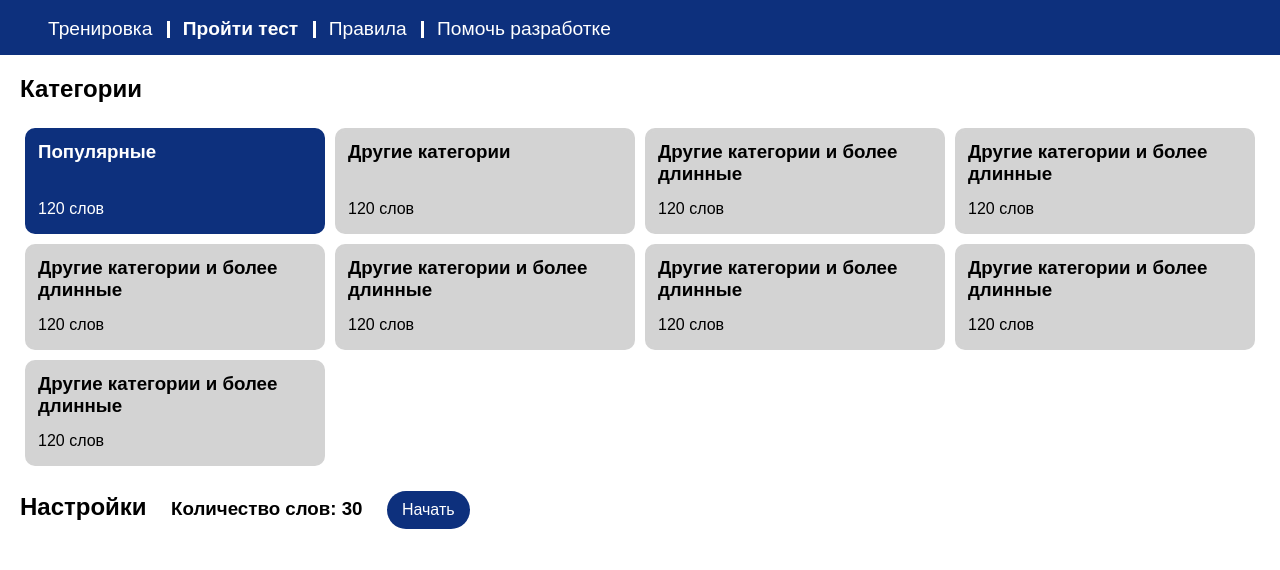
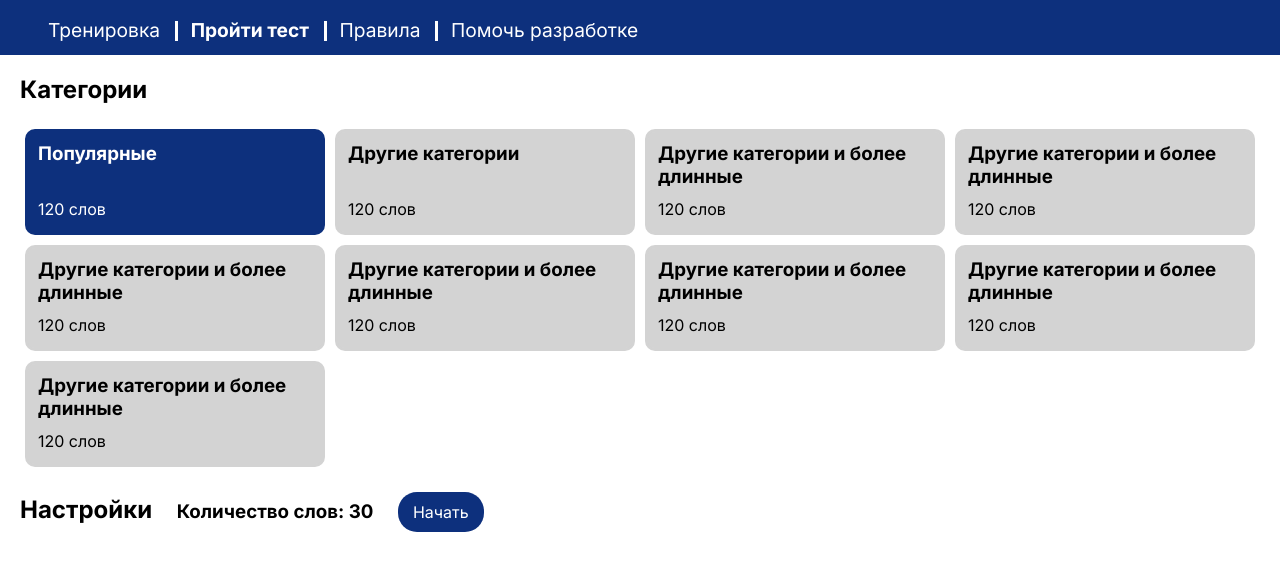
Before and after one commit to vickkct/grammarTestSite, a plain HTML site: page test.html in a window 1280 px wide. Drawn offline with Linux system fonts and the light colour scheme.

Commit message:
add font

```diff
--- a/style.css
+++ b/style.css
@@ -7,11 +7,21 @@
     --my-yellow: #F7D90F;
     --my-red: #F3590D;
     --font-white: #fff;
-  }
+}
 
 *{
-    font-family: "arial";
+    font-family: "inter", Arial, Helvetica, sans-serif;
 }
+
+/* Наверное оно зачем то нужно
+.inter{
+  font-family: "Inter", sans-serif;
+  font-optical-sizing: auto;
+  font-weight: weight;
+  font-style: normal;
+  font-variation-settings:
+    "slnt" 0;
+} */
 
 /* Блоки */
 
@@ -140,7 +150,6 @@ button:hover{
 .start-test-btn{
     /* float: right; */
     display: inline;
-    margin-right: 30px;
 }
 
 .item-settings{
--- a/test.html
+++ b/test.html
@@ -6,6 +6,9 @@
     <title>Тест</title>
     <link rel="stylesheet" href="./style.css">
     <link rel="icon" href="./icon.png">
+    <link rel="preconnect" href="https://fonts.googleapis.com">
+    <link rel="preconnect" href="https://fonts.gstatic.com" crossorigin>
+    <link href="https://fonts.googleapis.com/css2?family=Inter:wght@100..900&display=swap" rel="stylesheet">
   </head>
   <body>
     <header>
```
Also changed, not shown: helpDev.html (+3 -0 lines), index.html (+3 -0 lines), rules.html (+3 -0 lines), train.html (+3 -0 lines).
